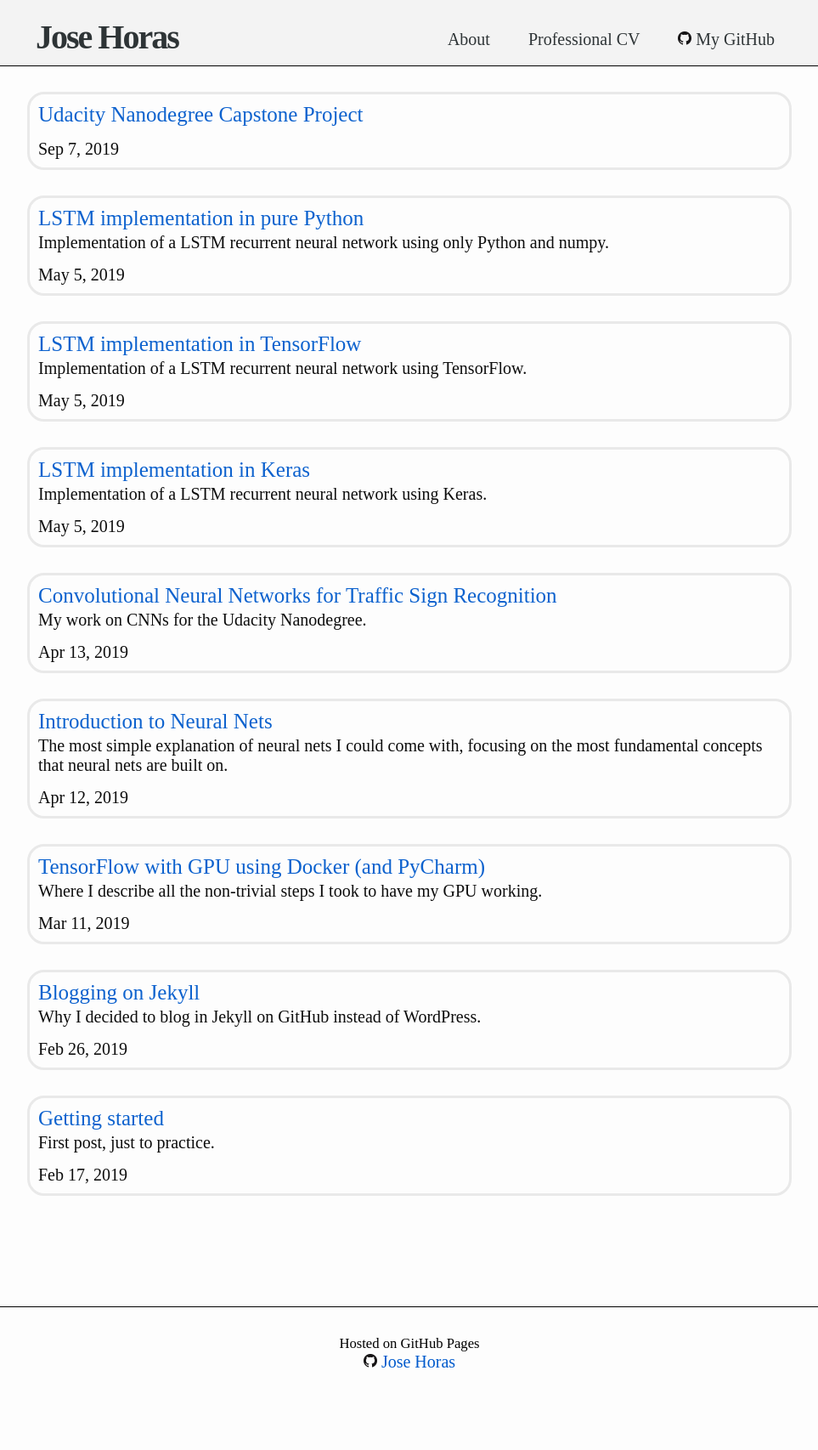
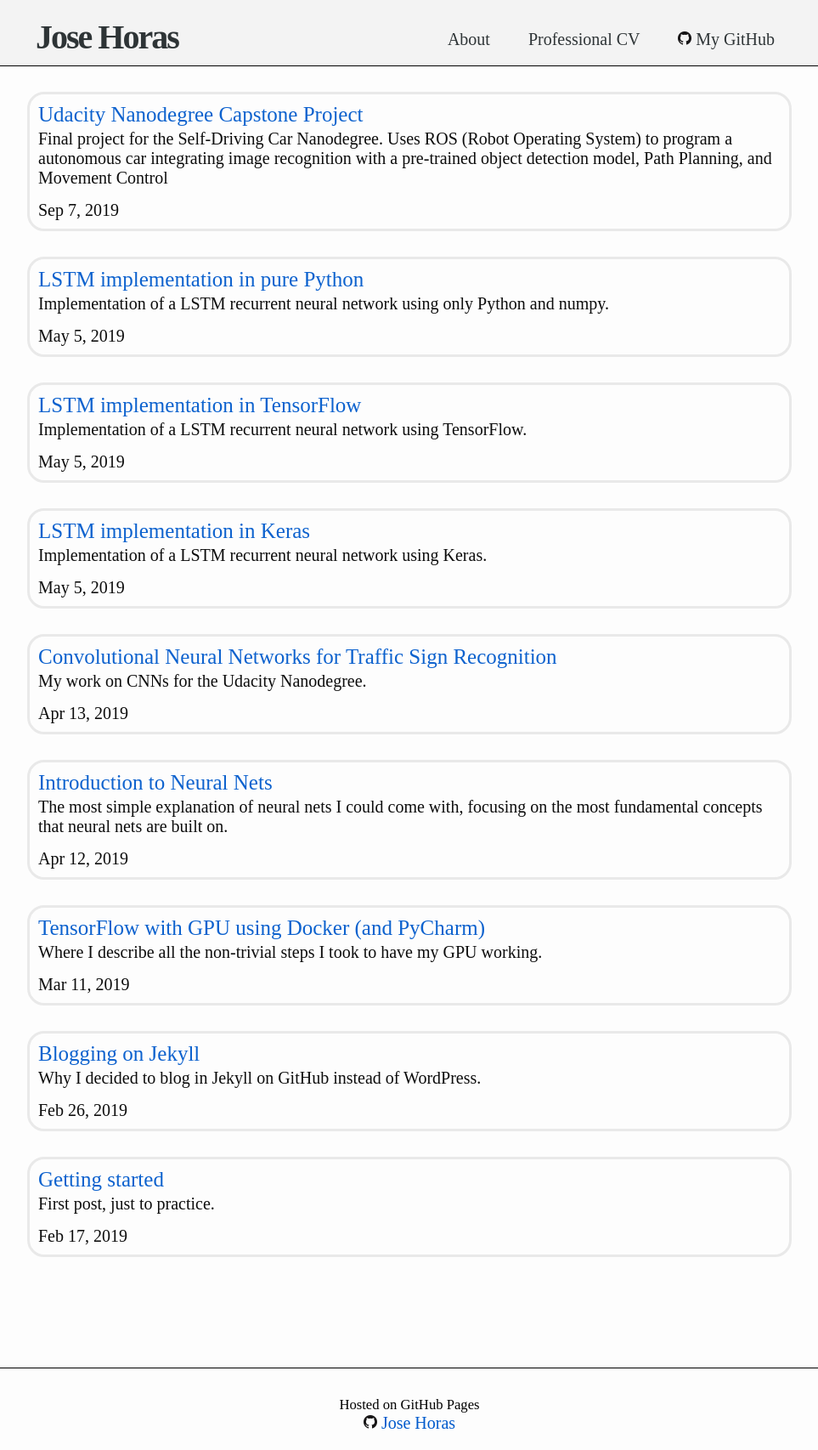
Before and after one commit to josehoras/josehoras.github.io, a Jekyll site: the page built from index.html, in a window 1280 px wide. Shown: the whole page at 85% size, without its empty margins (168-1131 px from the left). Built offline with Jekyll 4.4.1, drawn with Linux system fonts in a browser that asks for light colours; before the commit the page ends 1634 px from its top, so only the background shows below that.

Commit message:
Add excerpt

```diff
--- a/_posts/2019-09-07-sdc-capstone-project.md
+++ b/_posts/2019-09-07-sdc-capstone-project.md
@@ -1,12 +1,10 @@
 ---
 layout: post
 title: "Udacity Nanodegree Capstone Project"
-excerpt: ""
+excerpt: "Final project for the Self-Driving Car Nanodegree. Uses ROS (Robot Operating System) to program a autonomous car integrating image recognition with a pre-trained object detection model, Path Planning, and Movement Control"
 author: "Jose"
 date: 2019-09-07
 ---
-
-
 
 [![Udacity - Self-Driving Car NanoDegree](https://s3.amazonaws.com/udacity-sdc/github/shield-carnd.svg)](http://www.udacity.com/drive)
 
```
